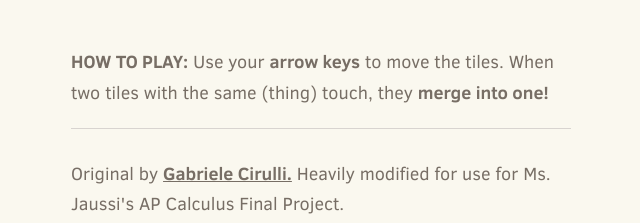
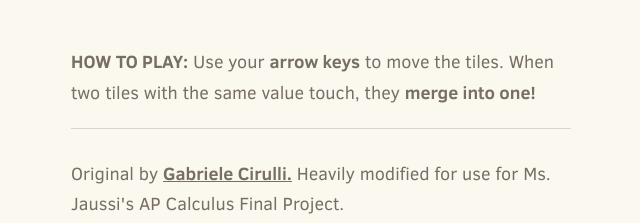
Before and after one commit to Wsz980/2r53to, a plain HTML site: page index.html in a window 1280 px wide. Shown: the part 779-1002 px from the top of the page, 319-959 px from the left. Drawn offline with Linux system fonts and the light colour scheme.

Commit message:
changed "thing" to "value"

```diff
--- a/index.html
+++ b/index.html
@@ -73,7 +73,7 @@
     </div>
 
     <p class="game-explanation">
-      <strong class="important">How to play:</strong> Use your <strong>arrow keys</strong> to move the tiles. When two tiles with the same (thing) touch, they <strong>merge into one!</strong>
+      <strong class="important">How to play:</strong> Use your <strong>arrow keys</strong> to move the tiles. When two tiles with the same value touch, they <strong>merge into one!</strong>
     </p>
     <hr>
     <p>
```
